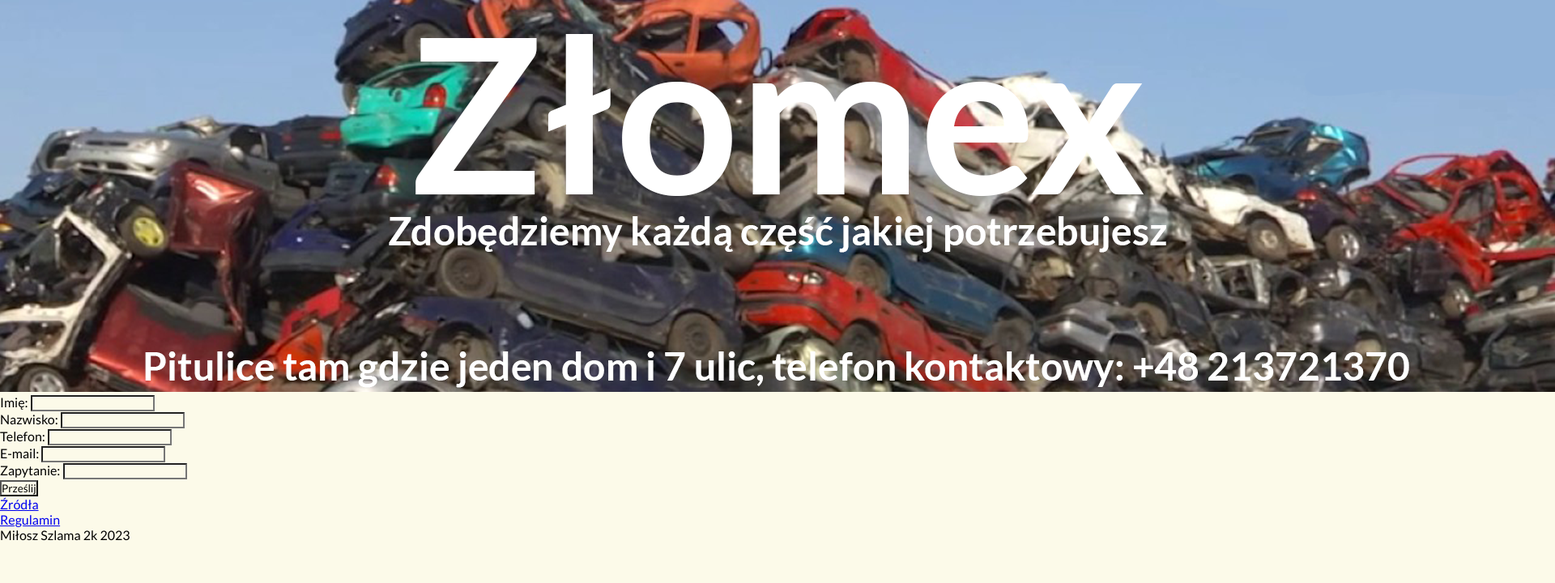
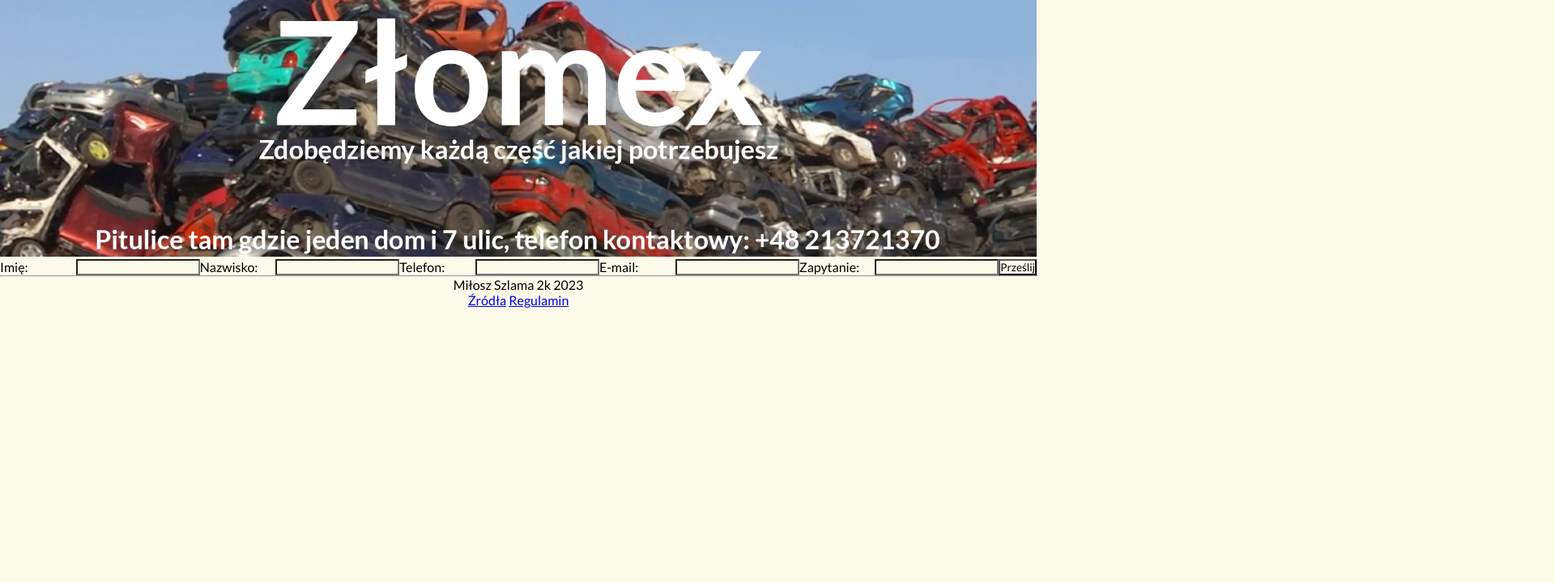
Before and after one commit to SzlamaDev/Zlomex, a plain HTML site: page Contact.html in a window 1280 px wide. Shown: the part 80-800 px from the top of the page at 81% size, 1920 px wide, since content can reach past the window. Drawn offline with Linux system fonts and the light colour scheme.

Commit message:
commit 4
fixed sources, rules and contact

```diff
--- a/CSS/Main.css
+++ b/CSS/Main.css
@@ -4,6 +4,7 @@
     padding: 0;
     font-family: 'Lato', sans-serif;
     background-color: rgb(252, 250, 233);
+    width: 100%;
 }
 
 header:not(#logoimage){
@@ -20,3 +21,23 @@ header:not(#logoimage){
     width: 32px;
     height: auto;
 }
+#rules{
+    text-align: center;
+}
+footer{
+    text-align: center;
+}
+#contactform{
+    display: flex;
+    justify-content: center !important;
+}
+#contactform input{
+    width: 200px;
+}
+#containercontact{
+    width: 100%;
+    height: 100%;
+}
+#sources{
+    text-align: center;
+}
--- a/Contact.html
+++ b/Contact.html
@@ -25,7 +25,8 @@
     <div id="headbanner">
         <img src="IMG/baner1.png" alt="Banner" id="mainbannerjs">
     </div>
-    <article id="contactform">
+    <section id="containercontact">
+        <section id="contactform">
             <label for="name">Imię:</label>
             <input type="text" required="true" name="name" id="formname"><br>
             <label for="surname">Nazwisko:</label>
@@ -36,12 +37,14 @@
             <input type="email" required="true" name="email" id="formemail"><br>
             <label for="question">Zapytanie:</label>
             <input type="text" required="true" name="question" id="formquestion"><br>
-        <button>Prześlij</button>
-    </article>
+            <input type="submit" value="Prześlij">
+        </section>
+    </section>
+    <hr>
     <footer>
-        <a href="sources.html">Źródła</a><br>
-        <a href="Rules.html">Regulamin</a><br>
-        Miłosz Szlama 2k 2023
+        <p>Miłosz Szlama 2k 2023</p>
+        <a href="sources.html">Źródła</a>
+        <a href="Rules.html">Regulamin</a>
     </footer>
 </body>
 </html>
```
Also changed, not shown: Rules.html (+2 -1 lines), sources.html (+4 -2 lines). Lines whose indentation alone changed are shown as unchanged.
